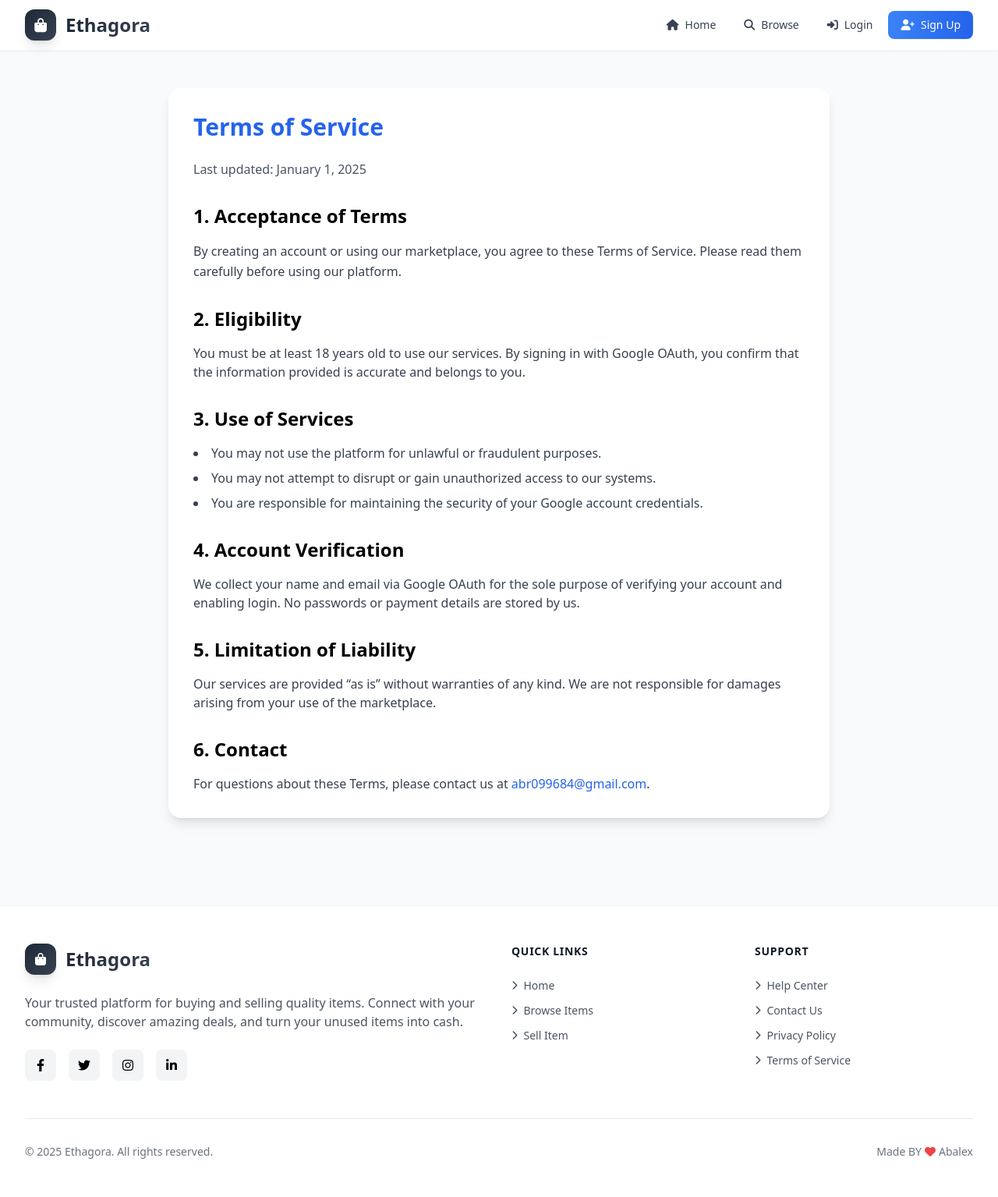
After one commit to abalex12/Ethagora, a Django app: page /terms-of-service/ in a window 1280 px wide. The commit adds this page. Shown: the whole page at 78% size. Run offline with Django 4.2, Linux system fonts and the light colour scheme; some libraries are stand-ins or nearby versions.

Commit message:
privacy poicy and terms of service added

```diff
--- a/store/listings/urls.py
+++ b/store/listings/urls.py
@@ -27,4 +27,7 @@ urlpatterns = [
     path('api/filter-listings/', views.filter_listings, name='filter_listings'),
     path('search-suggestions/', views.search_suggestions, name='search_suggestions'),
 
+    path("privacy-policy/", views.privacy_policy, name="privacy_policy"),
+    path("terms-of-service/", views.terms_of_service, name="terms_of_service"),
+
 ]
--- a/store/listings/views.py
+++ b/store/listings/views.py
@@ -392,3 +392,11 @@ def search_suggestions(request):
             'error': str(e),
             'query': query
         })
+
+
+
+def privacy_policy(request):
+    return render(request, "listings/privacy_policy.html")
+
+def terms_of_service(request):
+    return render(request, "listings/terms_of_service.html")
--- a/store/templates/base.html
+++ b/store/templates/base.html
@@ -369,10 +369,10 @@
                         <li><a href="#" class="text-gray-600 hover:text-primary text-sm transition-colors flex items-center space-x-2">
                             <i class="fas fa-chevron-right text-xs"></i><span>Contact Us</span>
                         </a></li>
-                        <li><a href="#" class="text-gray-600 hover:text-primary text-sm transition-colors flex items-center space-x-2">
+                        <li><a href="{% url 'privacy_policy' %}" class="text-gray-600 hover:text-primary text-sm transition-colors flex items-center space-x-2">
                             <i class="fas fa-chevron-right text-xs"></i><span>Privacy Policy</span>
                         </a></li>
-                        <li><a href="#" class="text-gray-600 hover:text-primary text-sm transition-colors flex items-center space-x-2">
+                        <li><a href="{% url 'terms_of_service' %}" class="text-gray-600 hover:text-primary text-sm transition-colors flex items-center space-x-2">
                             <i class="fas fa-chevron-right text-xs"></i><span>Terms of Service</span>
                         </a></li>
                     </ul>
--- /dev/null
+++ b/store/templates/listings/terms_of_service.html
@@ -0,0 +1,58 @@
+{% extends "base.html" %}
+{% block content %}
+<main class="max-w-4xl mx-auto px-6 py-12">
+  <div class="bg-white shadow-lg rounded-2xl p-8">
+    <h1 class="text-3xl font-bold text-blue-600 mb-6">Terms of Service</h1>
+    <p class="text-gray-600 mb-8">Last updated: January 1, 2025</p>
+
+    <section class="mb-8">
+      <h2 class="text-2xl font-semibold mb-4">1. Acceptance of Terms</h2>
+      <p class="text-gray-700 leading-relaxed">
+        By creating an account or using our marketplace, you agree to these Terms of Service.
+        Please read them carefully before using our platform.
+      </p>
+    </section>
+
+    <section class="mb-8">
+      <h2 class="text-2xl font-semibold mb-4">2. Eligibility</h2>
+      <p class="text-gray-700">
+        You must be at least 18 years old to use our services.
+        By signing in with Google OAuth, you confirm that the information provided is accurate and belongs to you.
+      </p>
+    </section>
+
+    <section class="mb-8">
+      <h2 class="text-2xl font-semibold mb-4">3. Use of Services</h2>
+      <ul class="list-disc list-inside text-gray-700 space-y-2">
+        <li>You may not use the platform for unlawful or fraudulent purposes.</li>
+        <li>You may not attempt to disrupt or gain unauthorized access to our systems.</li>
+        <li>You are responsible for maintaining the security of your Google account credentials.</li>
+      </ul>
+    </section>
+
+    <section class="mb-8">
+      <h2 class="text-2xl font-semibold mb-4">4. Account Verification</h2>
+      <p class="text-gray-700">
+        We collect your name and email via Google OAuth for the sole purpose of verifying your account and enabling login.
+        No passwords or payment details are stored by us.
+      </p>
+    </section>
+
+    <section class="mb-8">
+      <h2 class="text-2xl font-semibold mb-4">5. Limitation of Liability</h2>
+      <p class="text-gray-700">
+        Our services are provided “as is” without warranties of any kind.
+        We are not responsible for damages arising from your use of the marketplace.
+      </p>
+    </section>
+
+    <section>
+      <h2 class="text-2xl font-semibold mb-4">6. Contact</h2>
+      <p class="text-gray-700">
+        For questions about these Terms, please contact us at
+        <a href="mailto:support@yourmarketplace.com" class="text-blue-600 font-medium">abr099684@gmail.com</a>.
+      </p>
+    </section>
+  </div>
+</main>
+{% endblock %}
```
Also changed, not shown: store/store/settings.py (+7 -0 lines), store/templates/listings/privacy_policy.html (added, +55 -0 lines).
